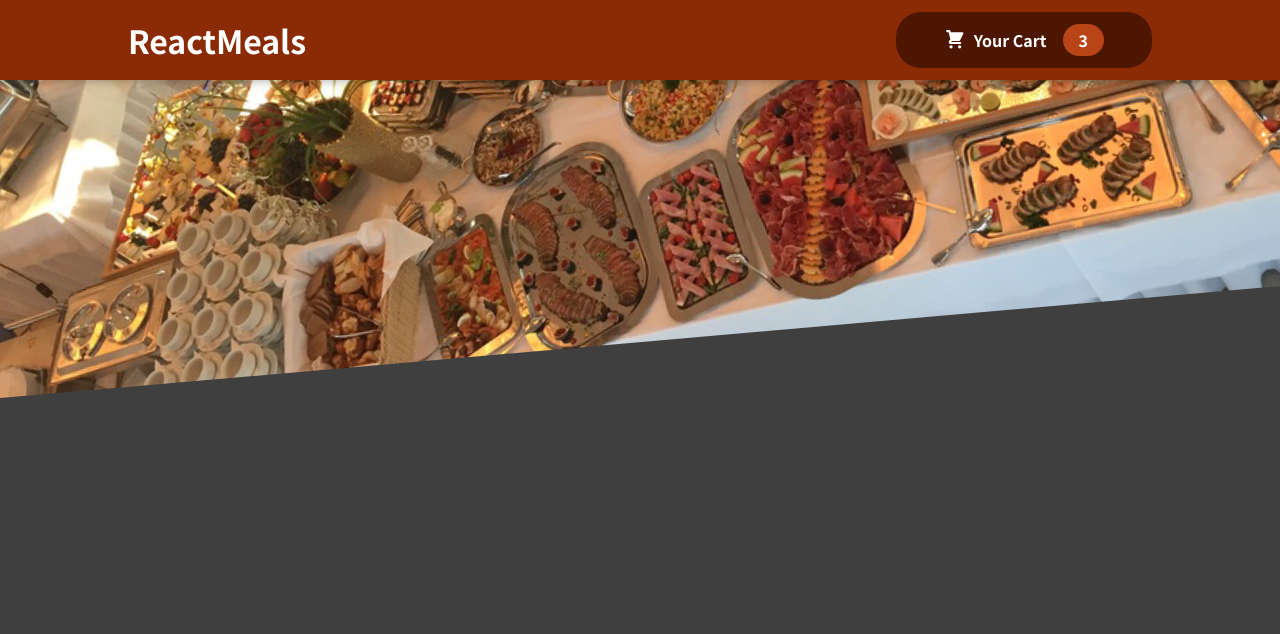
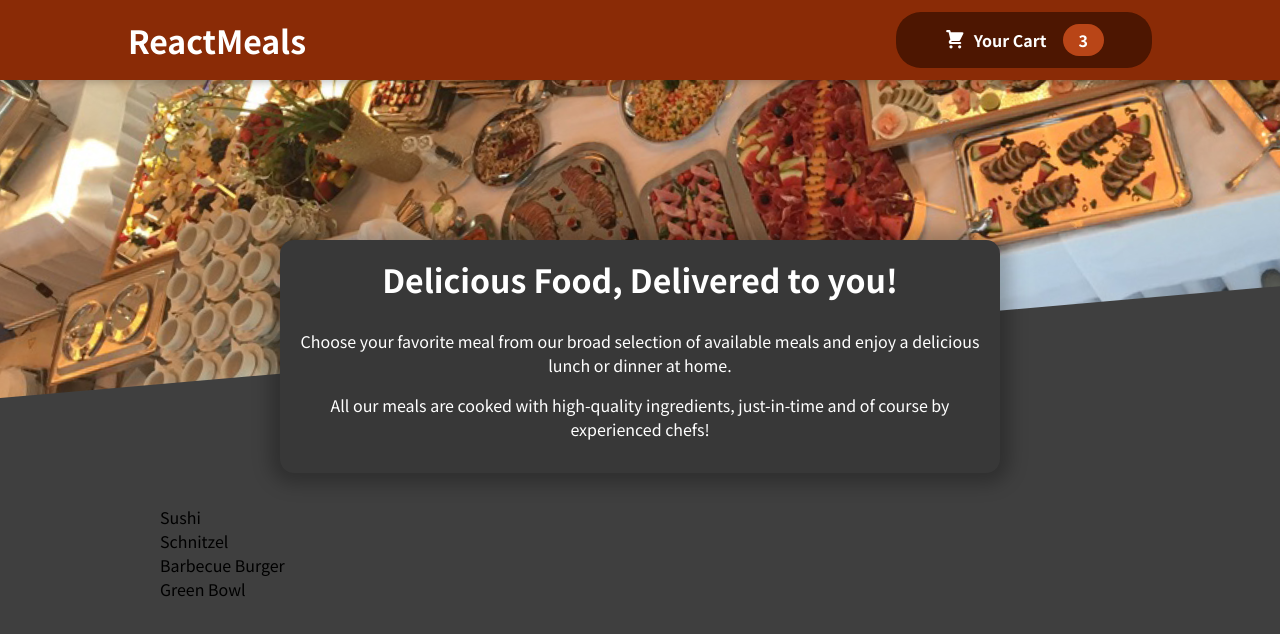
Before and after one commit to Culganosi/FoodOrder, a React (Create React App) app: page / in a window 1280 px wide. Shown: the top 634 px of the page. Built offline with nearby package versions, Linux system fonts and the light colour scheme.

Commit message:
Add Meals component

```diff
--- a/src/App.js
+++ b/src/App.js
@@ -1,10 +1,13 @@
 import Header from "./components/Layout/Header";
-
+import Meals from "./components/Meals/Meals";
 
 function App() {
   return (
     <>
       <Header />
+      <main>
+        <Meals />
+      </main>
     </>
   );
 }
--- /dev/null
+++ b/src/components/Meals/AvailableMeals.jsx
@@ -0,0 +1,40 @@
+import React from "react";
+import classes from './AvailableMeals.module.css'
+
+const DUMMY_MEALS = [
+  {
+    id: 'm1',
+    name: 'Sushi',
+    description: 'Finest fish and veggies',
+    price: 22.99,
+  },
+  {
+    id: 'm2',
+    name: 'Schnitzel',
+    description: 'A german specialty!',
+    price: 16.5,
+  },
+  {
+    id: 'm3',
+    name: 'Barbecue Burger',
+    description: 'American, raw, meaty',
+    price: 12.99,
+  },
+  {
+    id: 'm4',
+    name: 'Green Bowl',
+    description: 'Healthy...and green...',
+    price: 18.99,
+  },
+];
+
+const AvailableMeals = () => {
+  const mealsList = DUMMY_MEALS.map(meal => <li>{meal.name}</li>);
+  return <section className={classes.meals}>
+    <ul>
+      {mealsList}
+    </ul>
+  </section>
+}
+
+export default AvailableMeals;
--- /dev/null
+++ b/src/components/Meals/AvailableMeals.module.css
@@ -0,0 +1,24 @@
+.meals {
+  max-width: 60rem;
+  width: 90%;
+  margin: 2rem auto;
+  animation: meals-appear 1s ease-out forwards;
+}
+
+.meals ul {
+  list-style: none;
+  margin: 0;
+  padding: 0;
+}
+
+@keyframes meals-appear {
+  from {
+    opacity: 0;
+    transform: translateY(3rem);
+  }
+
+  to {
+    opacity: 1;
+    transform: translateY(0);
+  }
+}
--- /dev/null
+++ b/src/components/Meals/Meals.jsx
@@ -0,0 +1,12 @@
+import MealsSummary from "./MealsSummary";
+import AvailableMeals from "./AvailableMeals";
+
+
+const Meals = () => {
+  return <>
+  <MealsSummary />
+  <AvailableMeals />
+  </>
+}
+
+export default Meals;
--- /dev/null
+++ b/src/components/Meals/MealsSummary.jsx
@@ -0,0 +1,20 @@
+import React from "react";
+import classes from "./MealsSummary.module.css";
+
+const MealsSummary = () => {
+  return (
+    <section className={classes.summary}>
+      <h2> Delicious Food, Delivered to you!</h2>
+      <p>
+        Choose your favorite meal from our broad selection of available meals
+        and enjoy a delicious lunch or dinner at home.
+      </p>
+      <p>
+        All our meals are cooked with high-quality ingredients, just-in-time and
+        of course by experienced chefs!
+      </p>
+    </section>
+  );
+};
+
+export default MealsSummary;
--- /dev/null
+++ b/src/components/Meals/MealsSummary.module.css
@@ -0,0 +1,18 @@
+.summary {
+  text-align: center;
+  max-width: 45rem;
+  width: 90%;
+  margin: auto;
+  margin-top: -10rem;
+  position: relative;
+  background-color: #383838;
+  color: white;
+  border-radius: 14px;
+  padding: 1rem;
+  box-shadow: 0 1px 18px 10px rgba(0, 0, 0, 0.25);
+}
+
+.summary h2 {
+  font-size: 2rem;
+  margin-top: 0;
+}
```
Also changed, not shown: 1 other file (tests, documents, lock files or other folders).
